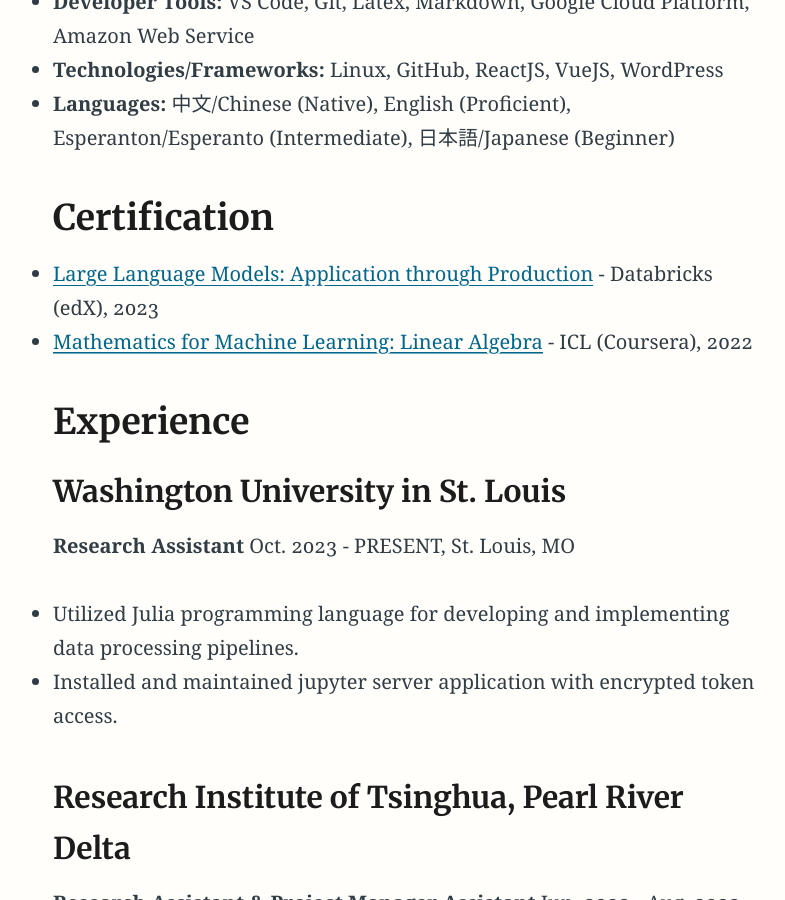
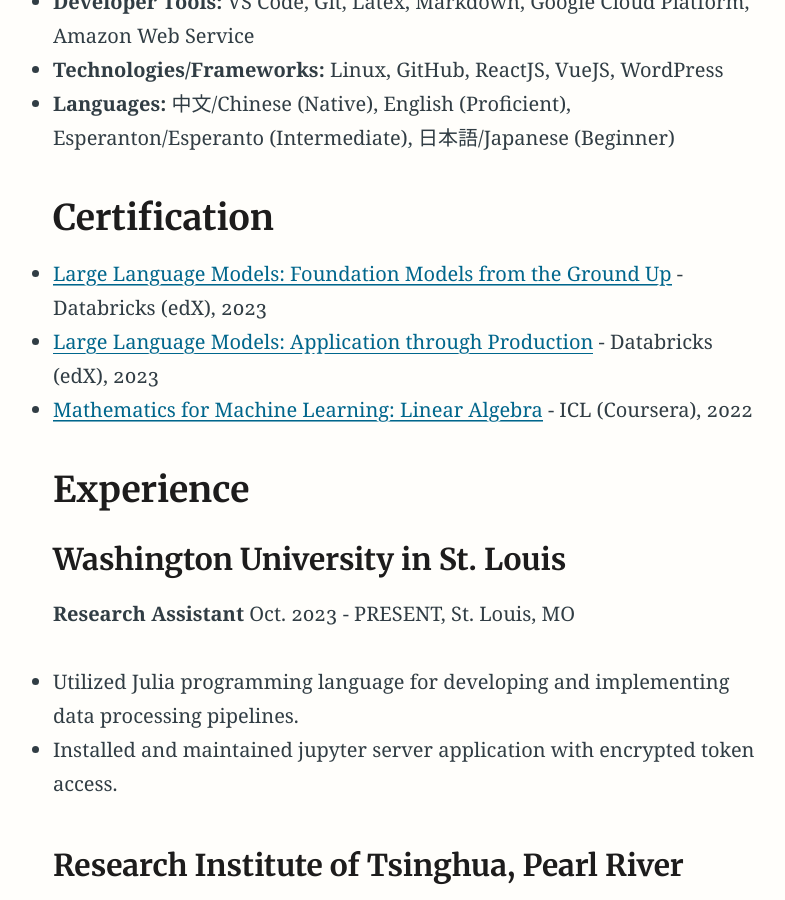
Before and after one commit to LZDXN/LZDXN.github.io, a Jekyll site: the page built from index.md, in a window 1280 px wide and 900 px high, scrolled down 1067 px. Shown: the whole window, without its empty margins (230-1015 px from the left). Built offline with Jekyll 4.4.1, drawn with Linux system fonts in a browser that asks for light colours.

Commit message:
updated resume with two more certificates

```diff
--- a/index.md
+++ b/index.md
@@ -9,7 +9,7 @@
 
 {% include figure.html image="/assets/img/profile_photo.jpg" caption="" width="400" %}
 
-{% include button.html text="Email" icon="email" link="mailto:gao.jing@wustl.edu" color="#71C4EF" %} {% include button.html text="GitHub" icon="github" link="https://github.com/LZDXN" color="#24292F" %} {% include button.html text="LinkedIn" icon="linkedin" link="https://linkedin.com/in/jing-gao-lzdxn/" color="#0A66C2" %} {% include button.html text="Résumé" icon="link" link="/assets/doc/Jing_Gao_s_Resume__2024_01_09.pdf" color="#138A07" %}
+{% include button.html text="Email" icon="email" link="mailto:gao.jing@wustl.edu" color="#71C4EF" %} {% include button.html text="GitHub" icon="github" link="https://github.com/LZDXN" color="#24292F" %} {% include button.html text="LinkedIn" icon="linkedin" link="https://linkedin.com/in/jing-gao-lzdxn/" color="#0A66C2" %} {% include button.html text="Résumé" icon="link" link="/assets/doc/Jing_Gao_s_Resume.pdf" color="#138A07" %}
 
 ## Education
 #### Washington University in St. Louis
@@ -25,6 +25,7 @@
 - **Languages:** 中文/Chinese (Native), English (Proficient), Esperanton/Esperanto (Intermediate), 日本語/Japanese (Beginner)
 
 ## Certification
+- [Large Language Models: Foundation Models from the Ground Up](https://courses.edx.org/certificates/43a44d655fb0498dbb222278e10d22c5) - Databricks (edX), 2023
 - [Large Language Models: Application through Production](https://courses.edx.org/certificates/8b772337ef45471eb1ba8a4f83cf43e4) - Databricks (edX), 2023
 - [Mathematics for Machine Learning: Linear Algebra](https://coursera.org/share/e487b03b99dbdee21e67be90fef4c88b) - ICL (Coursera), 2022
 
```
Also changed, not shown: 4 other files.
